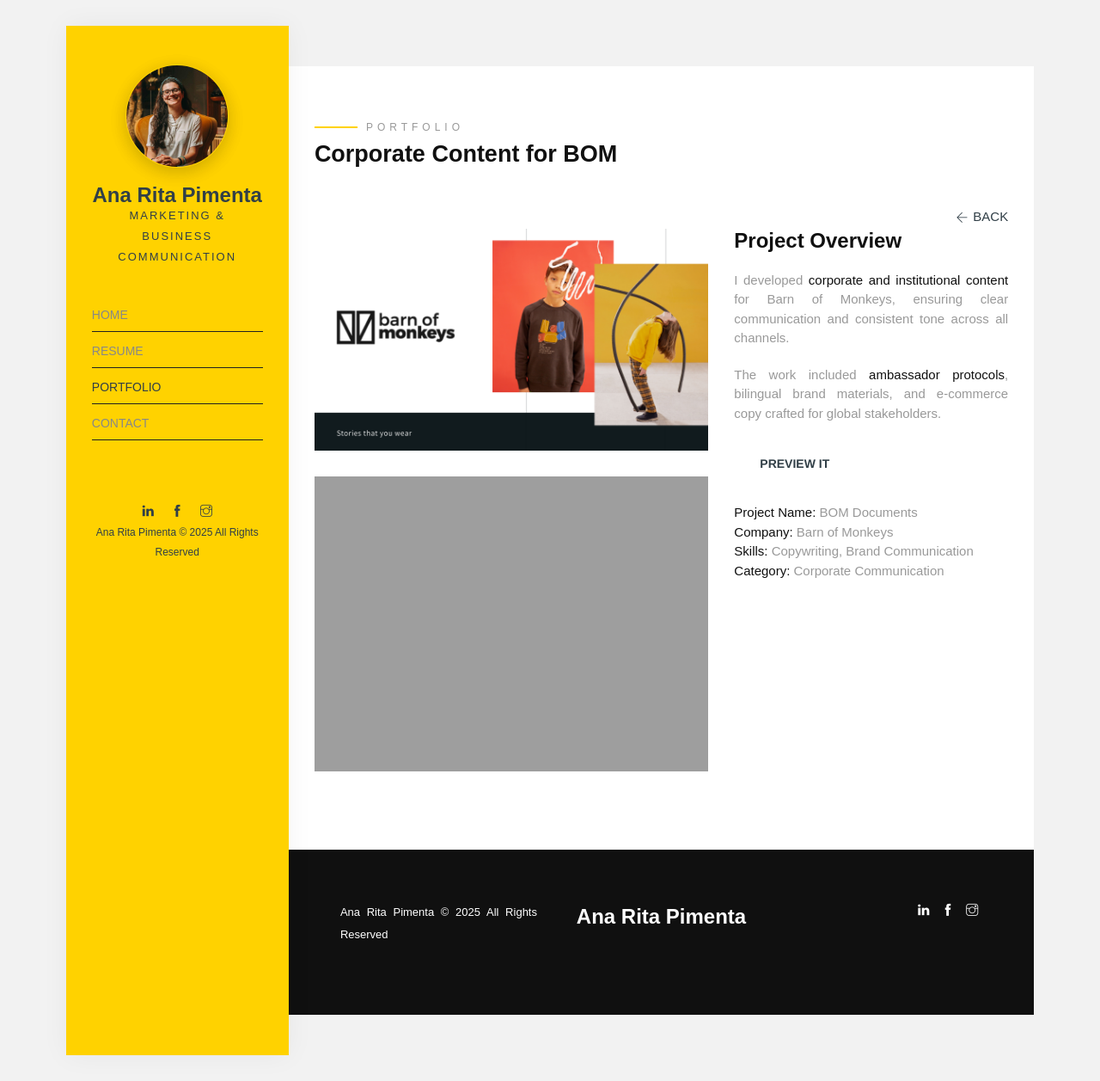
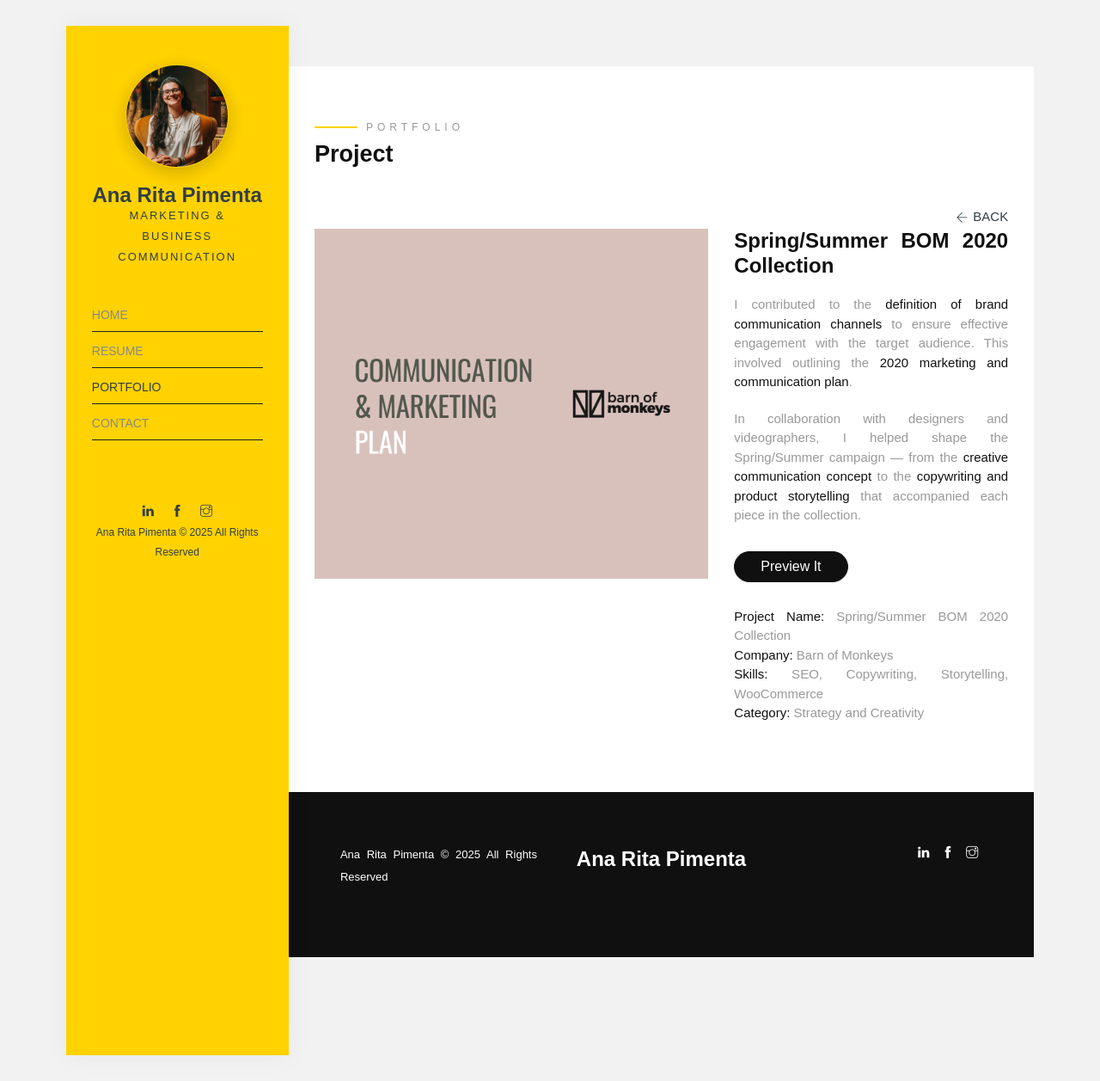
Before and after one commit to anaritapimenta/anaritapimenta.github.io, a Jekyll site: the page built from portfolio/spring-summer-bom-2020-collection/index.html, in a window 1280 px wide and 1257 px high. Shown: the whole window at 86% size. Built offline with Jekyll 4.4.1, drawn with Linux system fonts in a browser that asks for light colours; some web fonts are replaced.

Commit message:
Update index.html

```diff
--- a/portfolio/spring-summer-bom-2020-collection/index.html
+++ b/portfolio/spring-summer-bom-2020-collection/index.html
@@ -1,45 +1,23 @@
 ---
-title: Corporate Content – BOM Documents
+title: Portfolio
 layout: default
-description: Bilingual brand documentation and ambassador protocols for Barn of Monkeys, written by Ana Rita Pimenta.
-og_image: /assets/img/portfolio/project-4/1.png
 ---
-
-<head>
-  <meta charset="UTF-8" />
-  <meta name="viewport" content="width=device-width, initial-scale=1.0" />
-  <meta name="description" content="{{ page.description }}" />
-  <title>{{ page.title }} | Ana Rita Pimenta</title>
-
-  <!-- Open Graph -->
-  <meta property="og:title" content="{{ page.title }} | Ana Rita Pimenta" />
-  <meta property="og:description" content="{{ page.description }}" />
-  <meta property="og:type" content="website" />
-  <meta property="og:url" content="{{ page.url | absolute_url }}" />
-  <meta property="og:image" content="{{ page.og_image | absolute_url }}" />
-
-  <!-- Twitter Card -->
-  <meta name="twitter:card" content="summary_large_image" />
-  <meta name="twitter:title" content="{{ page.title }} | Ana Rita Pimenta" />
-  <meta name="twitter:description" content="{{ page.description }}" />
-  <meta name="twitter:image" content="{{ page.og_image | absolute_url }}" />
-</head>
 
 <div class="projects">
   <div class="container-fluid">
     <div class="row">
       <div class="col-md-12">
         <span class="heading-meta style-1">Portfolio</span>
-        <h1 class="heading animate-box" data-animate-effect="fadeInLeft">
-          Corporate Content for BOM
-        </h1>
+        <h2 class="heading animate-box" data-animate-effect="fadeInLeft">
+          Project
+        </h2>
         <a
           href="{{ 'portfolio/' | prepend: site.baseurl | prepend: site.url }}"
           aria-label="Back to Portfolio"
-          style="float: right; display: flex; margin-top: 10px;"
+          style="float: right; display: flex; margin-top: 10px"
         >
           <i class="ti-arrow-left font-14px gray-icon" aria-hidden="true"></i>
-          <span
+          <p
             style="
               margin-bottom: 0;
               margin-top: 1.21px;
@@ -48,66 +26,50 @@
             "
           >
             Back
-          </span>
+          </p>
         </a>
       </div>
     </div>
-
     <div class="row">
-      <!-- Image Section -->
-      <div class="col-md-7 image-content animate-box" data-animate-effect="fadeInLeft">
+      <div
+        class="col-md-7 image-content animate-box fadeInLeft"
+        data-animate-effect="fadeInLeft"
+      >
         <img
           class="img-fluid mb-30"
-          src="{{ 'assets/img/portfolio/project-4/1.png' | prepend: site.baseurl | prepend: site.url }}"
-          alt="Corporate document visual for Barn of Monkeys"
-          loading="lazy"
-        />
-        <img
-          class="img-fluid mb-30"
-          src="{{ 'assets/img/portfolio/project-4/2.png' | prepend: site.baseurl | prepend: site.url }}"
-          alt="Ambassador protocol sample for Barn of Monkeys"
+          src="{{ 'assets/img/portfolio/project-3/1.png' | prepend: site.baseurl | prepend: site.url }}"
+          alt="Barn of Monkeys Spring/Summer 2020 campaign visual"
           loading="lazy"
         />
       </div>
-
-      <!-- Text Section -->
-      <div class="col-md-5 sticky-parent animate-box" data-animate-effect="fadeInLeft">
+      <div
+        class="col-md-5 sticky-parent animate-box fadeInLeft"
+        data-animate-effect="fadeInLeft"
+      >
         <div id="sticky_item">
-          <article class="project-desc">
-            <h2>Project Overview</h2>
+          <div class="project-desc">
+            <h2>Spring/Summer BOM 2020 Collection</h2>
             <p>
-              I developed <strong>corporate and institutional content</strong> for Barn of Monkeys, ensuring clear communication and consistent tone across all channels.
+              I contributed to the <strong>definition of brand communication channels</strong> to ensure effective engagement with the target audience. This involved outlining the <strong>2020 marketing and communication plan</strong>.
             </p>
             <p>
-              The work included <strong>ambassador protocols</strong>, bilingual brand materials, and e-commerce copy crafted for global stakeholders.
+              In collaboration with designers and videographers, I helped shape the Spring/Summer campaign — from the <strong>creative communication concept</strong> to the <strong>copywriting and product storytelling</strong> that accompanied each piece in the collection.
             </p>
-
             <input
+              style="margin-bottom: 6px"
               type="button"
               value="Preview It"
               onclick="window.open('preview.pdf','_blank')"
-              aria-label="Preview Barn of Monkeys Corporate Content PDF"
-              style="
-                margin-bottom: 6px;
-                font-weight: 700;
-                color: #313f47;
-                background: transparent;
-                border: none;
-                cursor: pointer;
-                text-transform: uppercase;
-                font-family: 'Helvetica Neue', Helvetica, Arial, sans-serif;
-                font-size: 14px;
-              "
+              aria-label="Preview Spring/Summer 2020 Campaign PDF"
             />
             <br /><br />
-
             <p>
-              <strong>Project Name:</strong> BOM Documents<br />
+              <strong>Project Name:</strong> Spring/Summer BOM 2020 Collection<br />
               <strong>Company:</strong> Barn of Monkeys<br />
-              <strong>Skills:</strong> Copywriting, Brand Communication<br />
-              <strong>Category:</strong> Corporate Communication
+              <strong>Skills:</strong> SEO, Copywriting, Storytelling, WooCommerce<br />
+              <strong>Category:</strong> Strategy and Creativity
             </p>
-          </article>
+          </div>
         </div>
       </div>
     </div>
```
